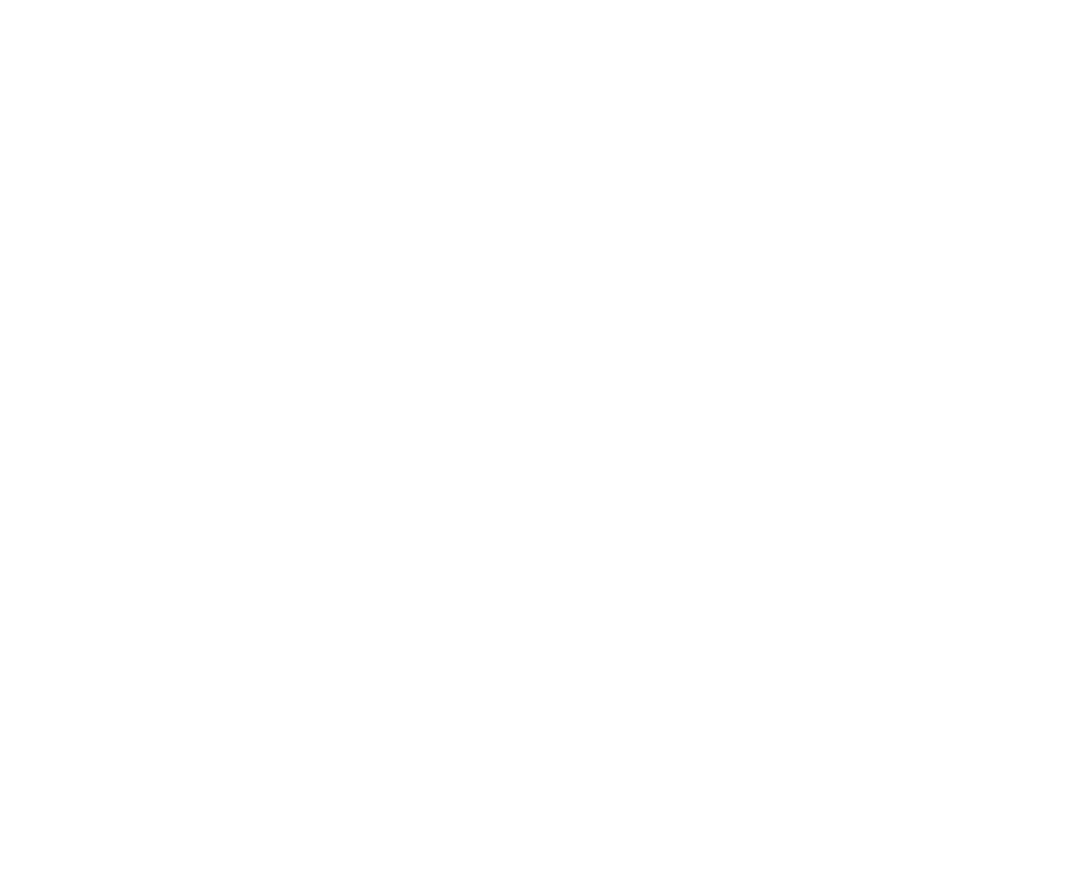
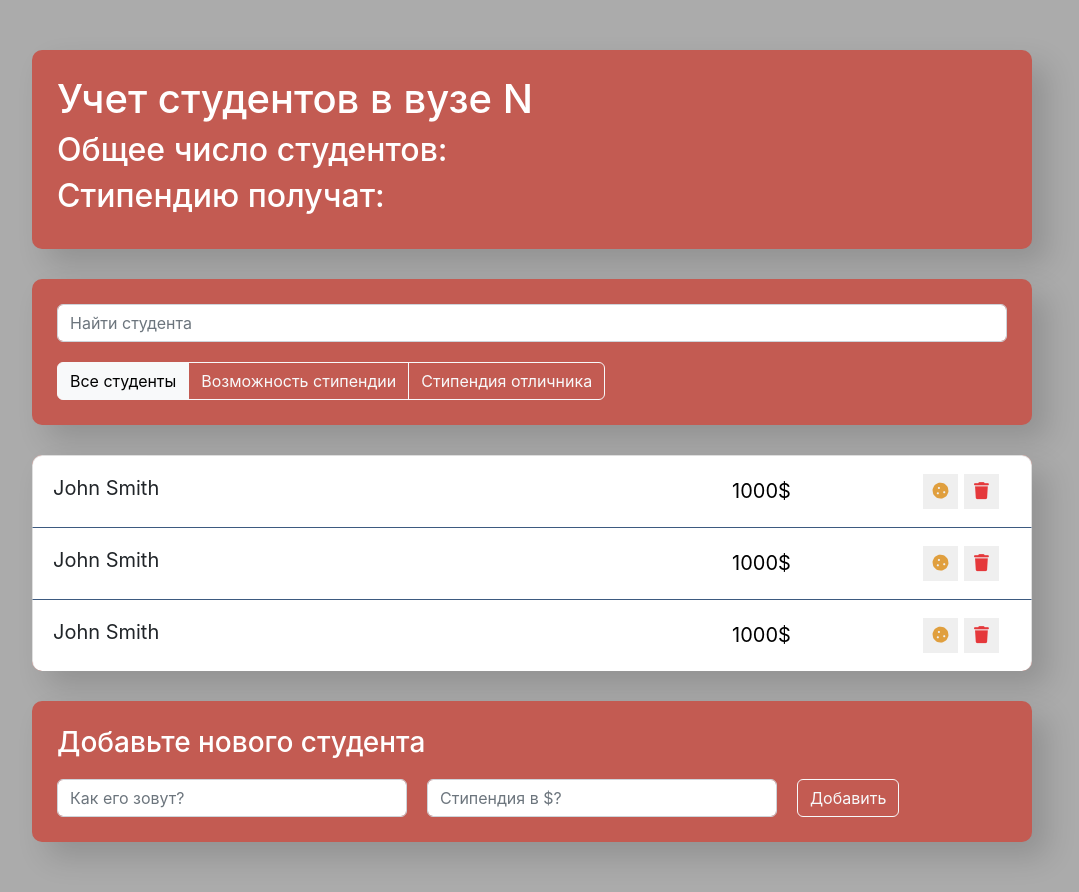
Before and after one commit to qussar/student-accounting-app, a React app: page / in a window 1280 px wide. Shown: the whole page, without its empty margins (108-1187 px from the left). Before the commit the page ends 800 px from the top, so only its background shows below. Built offline with nearby package versions, Linux system fonts and the light colour scheme.

Commit message:
added styles

```diff
--- /dev/null
+++ b/src/components/app-filter/app-filter.css
@@ -0,0 +1,3 @@
+.btn-group {
+   margin-top: 20px;
+}
--- a/src/components/app-filter/app-filter.js
+++ b/src/components/app-filter/app-filter.js
@@ -0,0 +1,22 @@
+import "./app-filter.css";
+
+const AppFilter = () => {
+   return (
+      <div className="btn-group">
+         <button type="button"
+            className="btn btn-light">
+            Все студенты
+         </button>
+         <button type="button"
+            className="btn btn-outline-light">
+            Возможность стипендии
+         </button>
+         <button type="button"
+            className="btn btn-outline-light">
+            Стипендия отличника
+         </button>
+      </div>
+   )
+}
+
+export default AppFilter;
--- /dev/null
+++ b/src/components/app-info/app-info.css
@@ -0,0 +1,7 @@
+.app-info {
+   padding: 25px;
+   background-color: rgb(195, 91, 82);
+   border-radius: 10px;
+   box-shadow: 15px 15px 30px rgba(0, 0, 0, .15);
+   color: #fff;
+}
--- a/src/components/app-info/app-info.js
+++ b/src/components/app-info/app-info.js
@@ -1,7 +1,13 @@
+import './app-info.css';
+
 const AppInfo = () => {
    return (
       <div className="app-info">
-
+         <h1>Учет студентов в вузе N</h1>
+         <h2>Общее число студентов: </h2>
+         <h2>Стипендию получат: </h2>
       </div>
    )
 }
+
+export default AppInfo
--- a/src/components/app/app.js
+++ b/src/components/app/app.js
@@ -1,9 +1,26 @@
+import AppInfo from '../app-info/app-info';
+import SearchPanel from '../search-panel/search-panel';
+import AppFilter from '../app-filter/app-filter';
+import StudentsAddForm from '../students-add-form/students-add-form';
+import StudentsList from '../students-list/students-list';
+
+
 import './app.css';
 function App() {
    return (
       <div className="app">
+         <AppInfo />
 
+         <div className="search-panel">
+            <SearchPanel />
+            <AppFilter />
+         </div>
+
+
+         <StudentsList />
+         <StudentsAddForm />
       </div>
+
    );
 }
 
--- /dev/null
+++ b/src/components/search-panel/search-panel.css
@@ -0,0 +1,8 @@
+.search-panel {
+   margin-top: 30px;
+   padding: 25px;
+   background-color: rgb(195, 91, 82);
+   border-radius: 10px;
+   box-shadow: 15px 15px 30px rgba(0, 0, 0, .15);
+   color: #fff;
+}
--- a/src/components/search-panel/search-panel.js
+++ b/src/components/search-panel/search-panel.js
@@ -0,0 +1,13 @@
+import './search-panel.css';
+
+const SearchPanel = () => {
+   return (
+      <input
+         type="text"
+         className="form-control search-input"
+         placeholder="Найти студента"
+      />
+   )
+}
+
+export default SearchPanel;
--- /dev/null
+++ b/src/components/students-add-form/students-add-form.css
@@ -0,0 +1,17 @@
+.app-add-form {
+   margin-top: 30px;
+   padding: 25px;
+   background-color: rgb(195, 91, 82);
+   border-radius: 10px;
+   box-shadow: 15px 15px 30px rgba(0,0,0, .15);
+   color: #fff;
+}
+
+.add-form {
+   margin-top: 20px;
+}
+
+.add-form input {
+   width: 350px;
+   margin-right: 20px;
+}
--- /dev/null
+++ b/src/components/students-add-form/students-add-form.js
@@ -0,0 +1,23 @@
+import './students-add-form.css';
+
+const StudentsAddForm = () => {
+    return (
+        <div className="app-add-form">
+            <h3>Добавьте нового студента</h3>
+            <form
+                className="add-form d-flex">
+                <input type="text"
+                    className="form-control new-post-label"
+                    placeholder="Как его зовут?" />
+                <input type="number"
+                    className="form-control new-post-label"
+                    placeholder="Стипендия в $?" />
+
+                <button type="submit"
+                    className="btn btn-outline-light">Добавить</button>
+            </form>
+        </div>
+    )
+}
+
+export default StudentsAddForm;
--- /dev/null
+++ b/src/components/students-list-item/students-list-item.css
@@ -0,0 +1,64 @@
+.list-group-item {
+   padding: 15px 20px;
+   border-bottom: 1px solid #3d5a80;
+}
+
+.list-group-item:last-child {
+   border-bottom: none;
+}
+
+.list-group-item span {
+   line-height: 35px;
+   font-size: 20px;
+   cursor: pointer;
+   min-width: 550px;
+}
+
+.list-group-item input {
+   line-height: 35px;
+   font-size: 20px;
+   text-align: center;
+   border: 0;
+}
+
+.list-group-item button {
+   width: 35px;
+   height: 35px;
+   margin: 3px;
+   font-size: 17px;
+   border: none;
+   cursor: pointer;
+}
+
+.list-group-item .btn-cookie {
+   color: #e09f3e;
+}
+
+.list-group-item .btn-trash {
+   color: #e5383b;
+}
+
+.list-group-item .fa-star {
+   width: 35px;
+   height: 35px;
+   text-align: center;
+   line-height: 35px;
+   font-size: 16px;
+   color: #FFD700;
+   transition: 0.3s all;
+   transform: translateX(30px);
+   opacity: 0;
+}
+
+.list-group-item.like .fa-star {
+   opacity: 1;
+   transform: translateX(0px);
+}
+
+.list-group-item.increase .list-group-item-label, .list-group-item.increase .list-group-item-input {
+   color: #e09f3e;
+}
+
+.list-group-item.increase .btn-star {
+   color: #aeaeae;
+}
--- a/src/components/students-list-item/students-list-item.js
+++ b/src/components/students-list-item/students-list-item.js
@@ -0,0 +1,25 @@
+import './students-list-item.css';
+
+
+const StudentsListItem = () => {
+   return (
+      <li className="list-group-item d-flex justify-content-between">
+         <span className="list-group-item-label">John Smith</span>
+         <input type="text" className="list-group-item-input" defaultValue="1000$" />
+         <div className='d-flex justify-content-center align-items-center'>
+            <button type="button"
+               className="btn-cookie btn-sm ">
+               <i className="fas fa-cookie"></i>
+            </button>
+
+            <button type="button"
+               className="btn-trash btn-sm ">
+               <i className="fas fa-trash"></i>
+            </button>
+            <i className="fas fa-star"></i>
+         </div>
+      </li>
+   )
+}
+
+export default StudentsListItem;
--- /dev/null
+++ b/src/components/students-list/students-list.css
@@ -0,0 +1,7 @@
+.app-list {
+   margin-top: 30px;
+   background-color: rgb(195, 91, 82);
+   border-radius: 10px;
+   box-shadow: 15px 15px 30px rgba(0,0,0, .15);
+   color: #fff;
+}
--- a/src/components/students-list/students-list.js
+++ b/src/components/students-list/students-list.js
@@ -0,0 +1,15 @@
+import StudentsListItem from "../students-list-item/students-list-item";
+
+import './students-list.css';
+
+const StudentsList = () => {
+   return (
+      <ul className="app-list list-group">
+         <StudentsListItem />
+         <StudentsListItem />
+         <StudentsListItem />
+      </ul>
+   )
+}
+
+export default StudentsList;
--- a/src/index.css
+++ b/src/index.css
@@ -1,5 +1,7 @@
 body {
+  padding: 50px 20px;
   margin: 0;
+  background-color: rgb(171, 171, 171);
   font-family: -apple-system, BlinkMacSystemFont, 'Segoe UI', 'Roboto', 'Oxygen',
     'Ubuntu', 'Cantarell', 'Fira Sans', 'Droid Sans', 'Helvetica Neue',
     sans-serif;
```
Also changed, not shown: src/components/students-add-form/employees-add-form.js (deleted).
